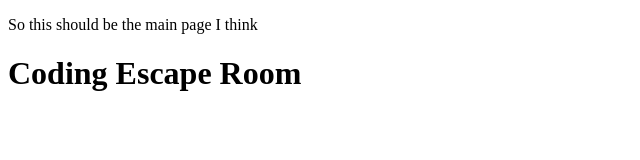
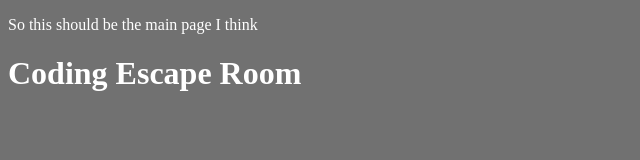
Before and after one commit to loaldon/escaperoom, a website: page index.html in a window 1280 px wide. Shown: the whole page, without its empty margins (0-640 px from the left). Drawn offline with Linux system fonts and the light colour scheme.

Commit message:
Did some basic styling. END OF WORK DAY

```diff
--- a/index.html
+++ b/index.html
@@ -5,7 +5,7 @@
     <title>Title</title>
     <link rel="stylesheet" type="text/css" href="style.css">
 </head>
-<body>
+<body class="home">
     <p>So this should be the main page I think </p>
     <h1>Coding Escape Room</h1>
 </body>
--- a/style.css
+++ b/style.css
@@ -0,0 +1,4 @@
+.home {
+    background-color: rgb(113, 113, 113);
+    color: white;
+}
```
